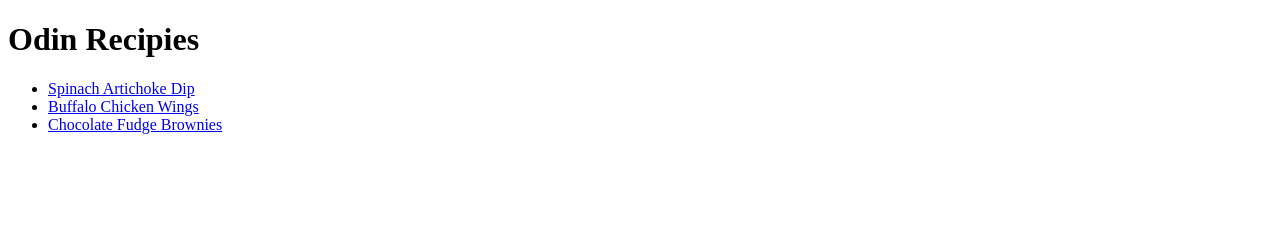
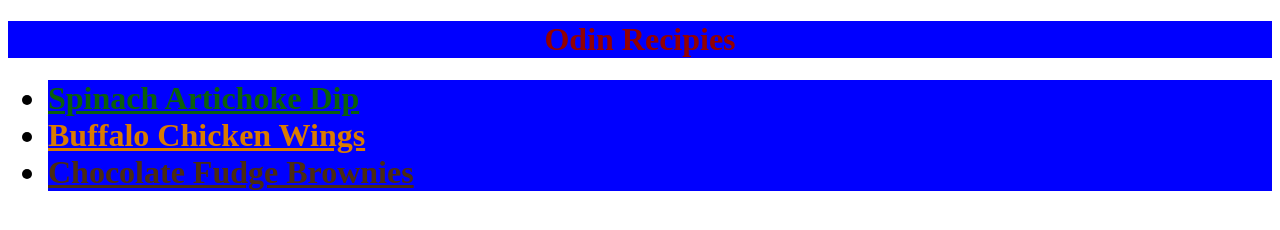
Before and after one commit to anonagit/odin-recipes, a plain HTML site: page index.html in a window 1280 px wide. Drawn offline with Linux system fonts and the light colour scheme.

Commit message:
Add styles.css, css to index.html and recipes
Added some color and formatting to index.html and boilerplates finished
for recipe pages. Color attached to name elements on their pages.

```diff
--- a/index.html
+++ b/index.html
@@ -4,14 +4,17 @@
 <head>
     <title>Odin Recipes</title>
     <meta charset="utf-8">
+    <link rel="stylesheet" href="./recipes/styles.css">
 </head>
 
 <body>
-    <h1>Odin Recipies</h1>
+    <h1 class="top">Odin Recipies</h1>
     <ul>
-    <li><a href="./recipes/spinart.html">Spinach Artichoke Dip</a></li>
-    <li><a href="./recipes/bcwings.html">Buffalo Chicken Wings</a></li>
-    <li><a href="./recipes/cfbrownies.html">Chocolate Fudge Brownies</a></li>
+        <div class="recipes-list">
+    <li><a class="spin-art" href="./recipes/spinart.html">Spinach Artichoke Dip</a></li>
+    <li><a class="buff" href="./recipes/bcwings.html">Buffalo Chicken Wings</a></li>
+    <li><a class="cfbrown" href="./recipes/cfbrownies.html">Chocolate Fudge Brownies</a></li>
+        </div>
     </ul>
 </body>
 
--- /dev/null
+++ b/recipes/styles.css
@@ -0,0 +1,26 @@
+.top,
+.recipes-list {
+background-color: blue;
+}
+.top {
+    color: rgb(146, 1, 1);
+    text-align: center;
+}
+.recipes-list {
+    font-size: 32px;
+    font-weight: 700;
+}
+.spin-art {
+    color: rgb(11, 95, 11);
+}
+.buff {
+    color: rgb(218, 123, 0);
+}
+.cfbrown {
+    color: rgb(75, 43, 17);
+}
+
+/* unused
+.recipes-list {
+
+} */
```
Also changed, not shown: recipes/bcwings.html (+12 -1 lines), recipes/cfbrownies.html (+12 -1 lines), recipes/spinart.html (+12 -1 lines).
